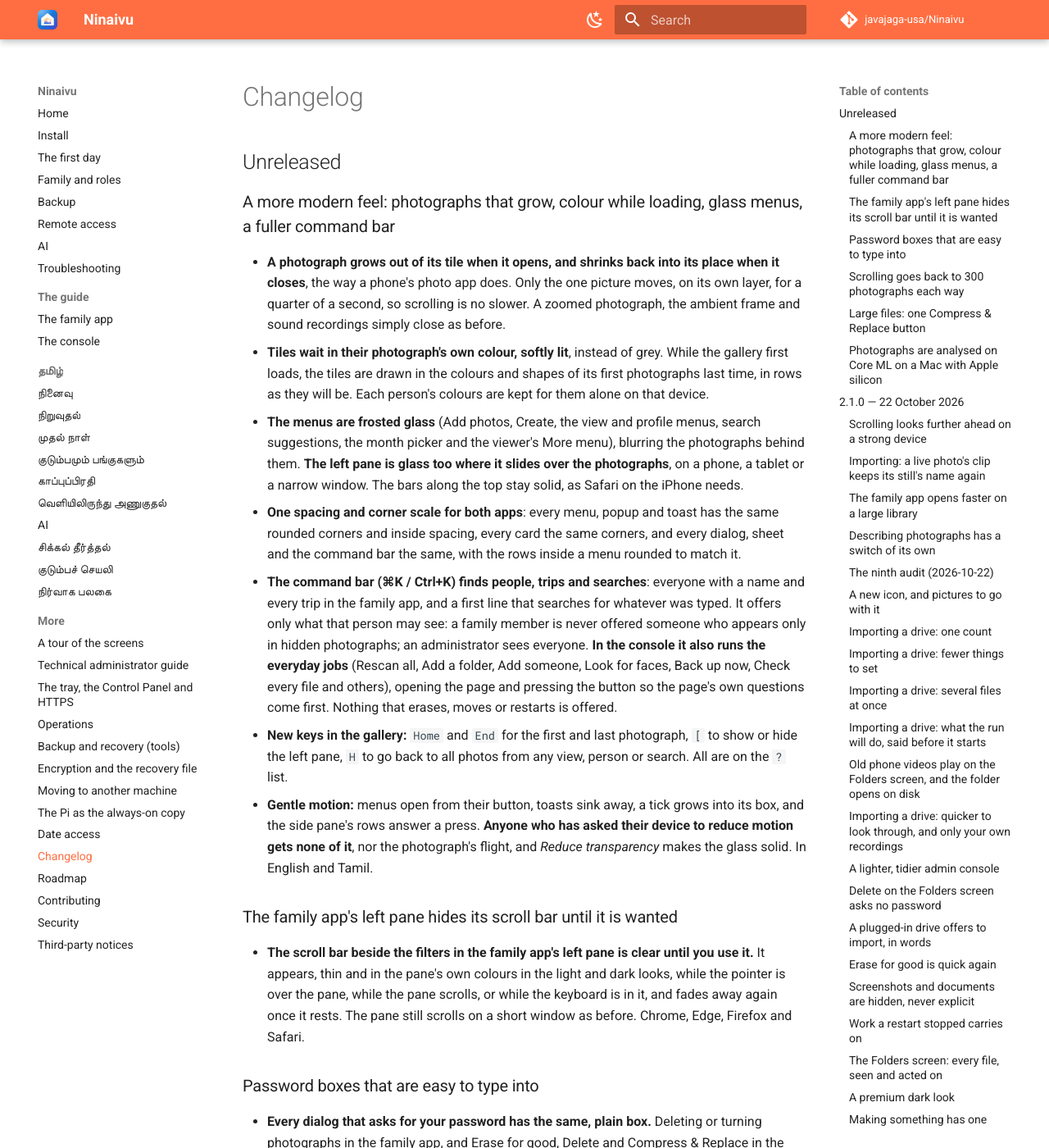
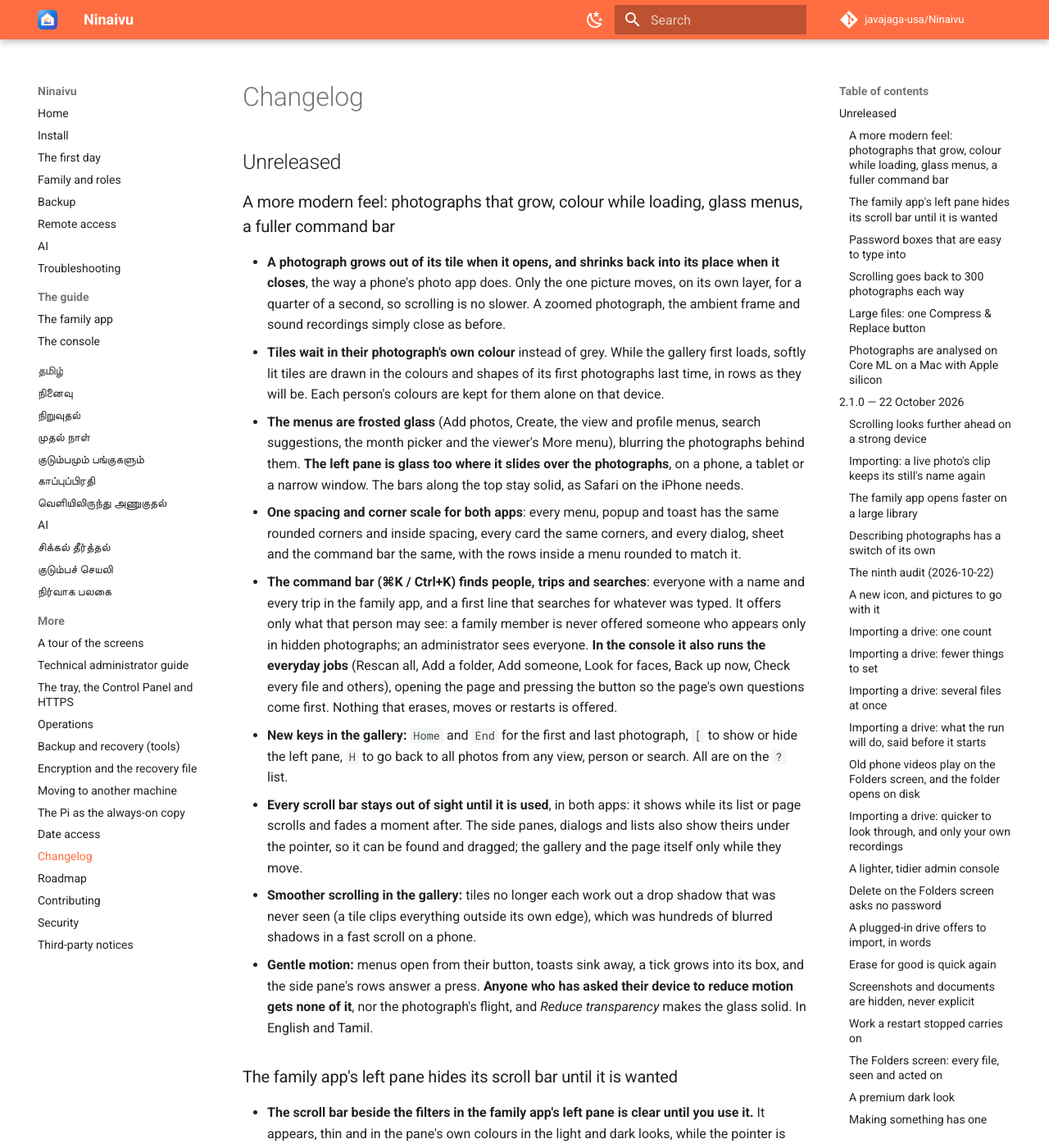
Before and after one commit to javajaga-usa/Ninaivu, an MkDocs documentation site: the page built from docs/CHANGELOG.md, in a window 1280 px wide and 1400 px high. Shown: the whole window at 82% size. Built offline with MkDocs 1.6.1 and Material for MkDocs 9.7.7, drawn with Linux system fonts in a browser that asks for light colours; comment, search, counter and statistics services are not loaded.

Commit message:
Scroll bars hide until used; tiles drop an unseen shadow; viewer tolerates a bare test root
- Every scrolling box in both apps keeps its bar clear until it scrolls
  (static/js/scrollbars.js marks it while it moves); smaller panes show it
  under the pointer too, the page and gallery only while moving.
- Resting tiles paint no box-shadow (contain: strict clipped it anyway) and
  no gradient under the photograph: less paint per tile in a scroll.
- Viewer close/open use classList?. so the serverless action_logic suite's
  stub root works.

Co-Authored-By: Claude Opus 5.5 (1M context) <noreply@anthropic.com>
Claude-Session: https://claude.ai/code/session_018XWdwPQyrkqDSGoJZ8WnYf

```diff
--- a/docs/CHANGELOG.md
+++ b/docs/CHANGELOG.md
@@ -5,11 +5,13 @@
 ### A more modern feel: photographs that grow, colour while loading, glass menus, a fuller command bar
 
 - **A photograph grows out of its tile when it opens, and shrinks back into its place when it closes**, the way a phone's photo app does. Only the one picture moves, on its own layer, for a quarter of a second, so scrolling is no slower. A zoomed photograph, the ambient frame and sound recordings simply close as before.
-- **Tiles wait in their photograph's own colour, softly lit**, instead of grey. While the gallery first loads, the tiles are drawn in the colours and shapes of its first photographs last time, in rows as they will be. Each person's colours are kept for them alone on that device.
+- **Tiles wait in their photograph's own colour** instead of grey. While the gallery first loads, softly lit tiles are drawn in the colours and shapes of its first photographs last time, in rows as they will be. Each person's colours are kept for them alone on that device.
 - **The menus are frosted glass** (Add photos, Create, the view and profile menus, search suggestions, the month picker and the viewer's More menu), blurring the photographs behind them. **The left pane is glass too where it slides over the photographs**, on a phone, a tablet or a narrow window. The bars along the top stay solid, as Safari on the iPhone needs.
 - **One spacing and corner scale for both apps**: every menu, popup and toast has the same rounded corners and inside spacing, every card the same corners, and every dialog, sheet and the command bar the same, with the rows inside a menu rounded to match it.
 - **The command bar (⌘K / Ctrl+K) finds people, trips and searches**: everyone with a name and every trip in the family app, and a first line that searches for whatever was typed. It offers only what that person may see: a family member is never offered someone who appears only in hidden photographs; an administrator sees everyone. **In the console it also runs the everyday jobs** (Rescan all, Add a folder, Add someone, Look for faces, Back up now, Check every file and others), opening the page and pressing the button so the page's own questions come first. Nothing that erases, moves or restarts is offered.
 - **New keys in the gallery:** `Home` and `End` for the first and last photograph, `[` to show or hide the left pane, `H` to go back to all photos from any view, person or search. All are on the `?` list.
+- **Every scroll bar stays out of sight until it is used**, in both apps: it shows while its list or page scrolls and fades a moment after. The side panes, dialogs and lists also show theirs under the pointer, so it can be found and dragged; the gallery and the page itself only while they move.
+- **Smoother scrolling in the gallery:** tiles no longer each work out a drop shadow that was never seen (a tile clips everything outside its own edge), which was hundreds of blurred shadows in a fast scroll on a phone.
 - **Gentle motion:** menus open from their button, toasts sink away, a tick grows into its box, and the side pane's rows answer a press. **Anyone who has asked their device to reduce motion gets none of it**, nor the photograph's flight, and *Reduce transparency* makes the glass solid. In English and Tamil.
 
 ### The family app's left pane hides its scroll bar until it is wanted
--- a/ninaivu/static/js/viewer.js
+++ b/ninaivu/static/js/viewer.js
@@ -364,9 +364,9 @@ export class Viewer extends EventTarget {
     // (static/js/motion.js). The stage waits, unseen, under the picture in
     // flight, and the backdrop darkens as it comes.
     this.dropFlyer();
-    this.root.classList.remove('grown');
+    this.root.classList?.remove('grown');
     const growing = Boolean(from) && !calm();
-    this.root.classList.toggle('growing', growing);
+    this.root.classList?.toggle('growing', growing);
     this.root.hidden = false;
     document.body.style.overflow = 'hidden';
     const flight = growing ? growFrom({ tile: from, stage: this.stage, viewer: this.root }) : null;
@@ -420,7 +420,7 @@ export class Viewer extends EventTarget {
   close() {
     const back = this.flightBack();
     this.dropFlyer();
-    this.root.classList.remove('growing', 'grown');
+    this.root.classList?.remove('growing', 'grown');
     this.previousIndex = null;
     if (this.isKiosk) this.toggleKiosk();
     this.stopSlideshow();
```
Also changed, not shown: ninaivu/static/css/premium.css (+31 -17 lines), ninaivu/static/js/scrollbars.js (added, +26 -0 lines), ninaivu/static/js/admin.js, ninaivu/static/js/app.js, 2 other files.
